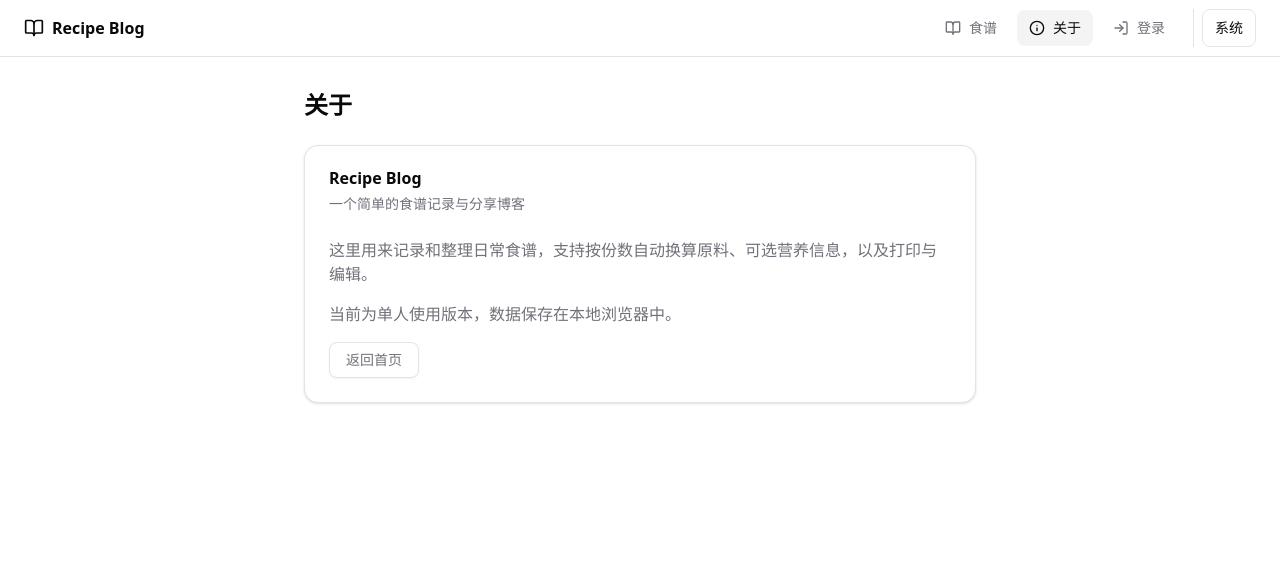
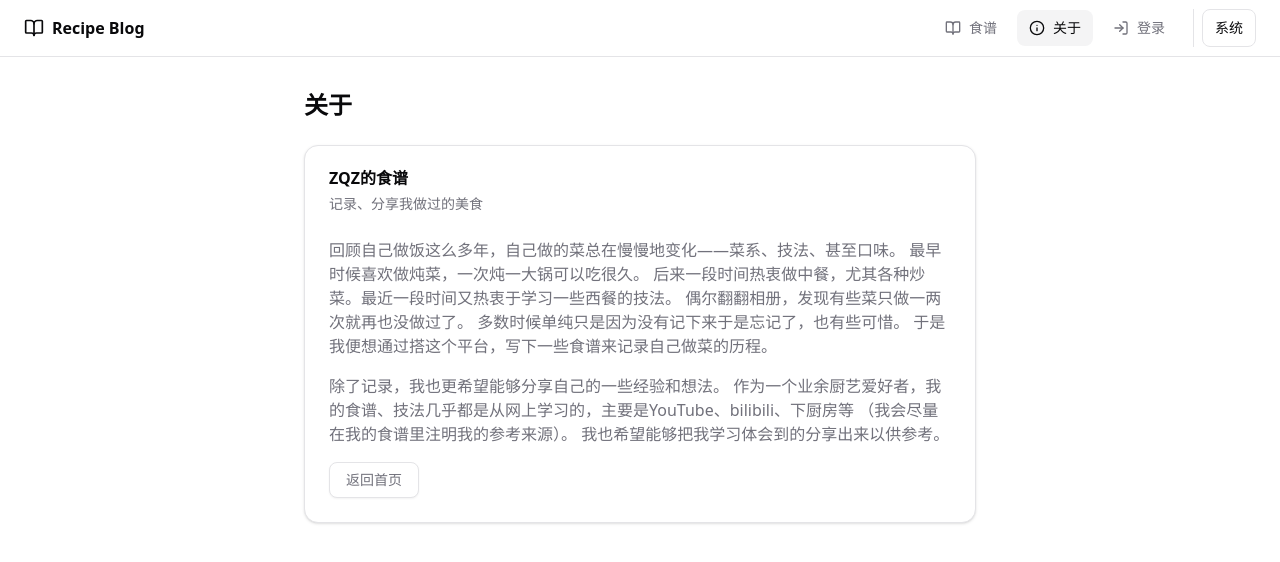
Before and after one commit to def-not-zqz/recipe-blog, a Next.js app: page /about in a window 1280 px wide. Shown: the top 562 px of the page. Built offline with nearby package versions, Linux system fonts and the light colour scheme; no server answers.

Commit message:
update "About" page

```diff
--- a/src/app/about/page.tsx
+++ b/src/app/about/page.tsx
@@ -20,15 +20,28 @@ export default function AboutPage() {
 
       <Card>
         <CardHeader>
-          <CardTitle>Recipe Blog</CardTitle>
-          <CardDescription>一个简单的食谱记录与分享博客</CardDescription>
+          <CardTitle>ZQZ的食谱</CardTitle>
+          <CardDescription>记录、分享我做过的美食</CardDescription>
         </CardHeader>
         <CardContent className="space-y-4 text-muted-foreground">
           <p>
-            这里用来记录和整理日常食谱，支持按份数自动换算原料、可选营养信息，以及打印与编辑。
+            回顾自己做饭这么多年，自己做的菜总在慢慢地变化——菜系、技法、甚至口味。
+            最早时候喜欢做炖菜，一次炖一大锅可以吃很久。
+            后来一段时间热衷做中餐，尤其各种炒菜。最近一段时间又热衷于学习一些西餐的技法。
+            偶尔翻翻相册，发现有些菜只做一两次就再也没做过了。
+            多数时候单纯只是因为没有记下来于是忘记了，也有些可惜。
+            于是我便想通过搭这个平台，写下一些食谱来记录自己做菜的历程。
           </p>
+          {/* <p>
+            另一个目的也是想做一个备忘录。
+            做饭很少情况能一次就做的完美，往往需要反复的调整。有时候甚至第一次尝试做的反而比之后几次更好吃。
+            因此，我也想用这个平台记录自己每个食谱的调整变化，方便日后参考。
+          </p> */}
           <p>
-            当前为单人使用版本，数据保存在本地浏览器中。
+            除了记录，我也更希望能够分享自己的一些经验和想法。
+            作为一个业余厨艺爱好者，我的食谱、技法几乎都是从网上学习的，主要是YouTube、bilibili、下厨房等
+            （我会尽量在我的食谱里注明我的参考来源）。
+            我也希望能够把我学习体会到的分享出来以供参考。
           </p>
           <Button asChild variant="outline">
             <Link href="/">返回首页</Link>
```
